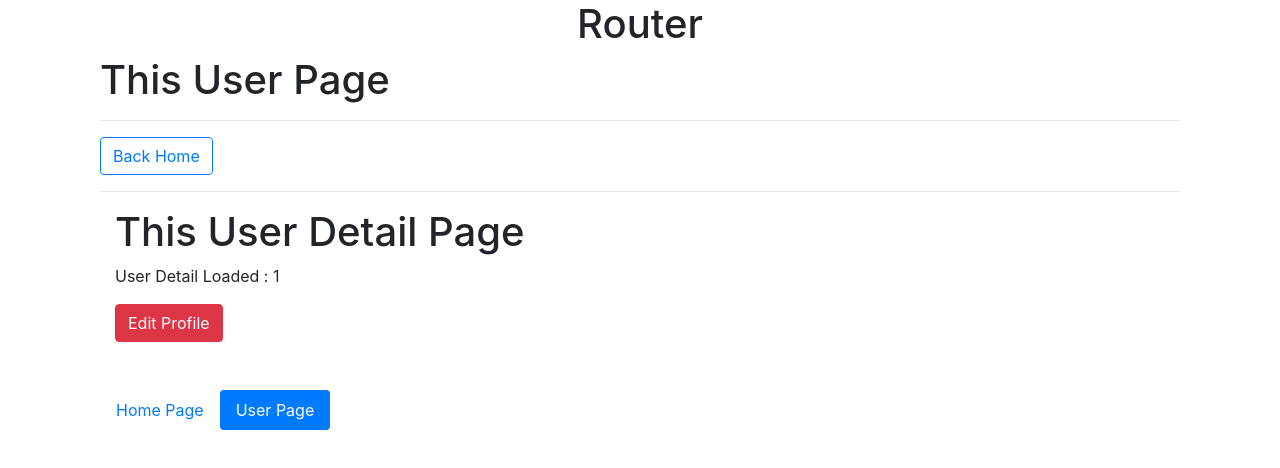
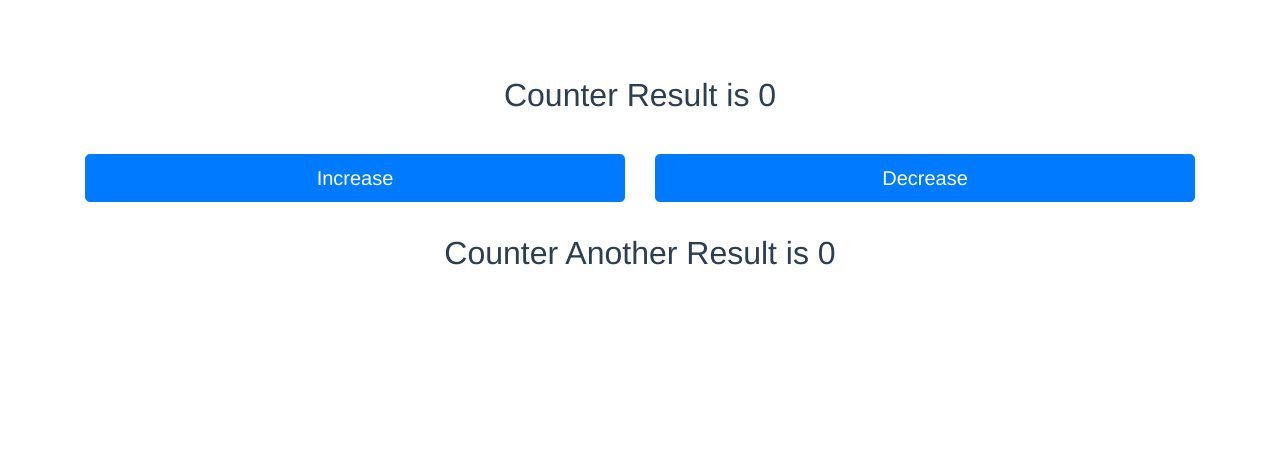
Before and after one commit to prapat-psm/vue-learning, a Vue app: page /user/1 in a window 1280 px wide. Shown: the top 468 px of the page. Built offline with nearby package versions, Linux system fonts and the light colour scheme.

Commit message:
[add] vuex

```diff
--- a/package.json
+++ b/package.json
@@ -12,7 +12,9 @@
     "sass-loader": "^8.0.0",
     "vue": "^2.6.10",
     "vue-resource": "^1.5.1",
-    "vue-router": "^3.1.3"
+    "vue-route": "^1.5.1",
+    "vue-router": "^3.1.3",
+    "vuex": "^3.1.1"
   },
   "devDependencies": {
     "@vue/cli-plugin-babel": "^3.11.0",
--- a/src/App.vue
+++ b/src/App.vue
@@ -1,5 +1,10 @@
 <template>
-  <div class="container">
+  <div id="app">
+    <app-vuex></app-vuex>
+  </div>
+
+  <!-- Router Tutorial -->
+  <!-- <div class="container">
     <div class="row">
       <div class="col-sm-12">
         <h1 class="text-center">Router</h1>
@@ -8,7 +13,7 @@
         <router-view name="header-bottom"></router-view>
       </div>
     </div>
-  </div>
+  </div> -->
 </template>
 
 <script>
@@ -17,9 +22,12 @@
 // import HelloWorld from './components/HelloWorld.vue'
 // import vueResource from "./components/app-resource-db/appResource";
 
+import appVuex from './components/app-vuex/AppVuex'
+
 export default {
   name: 'app',
   components: {
+    'app-vuex' : appVuex
     // HelloWorld,
     // 'appResource': vueResource
   },
--- a/src/components/app-route/UserDetail.vue
+++ b/src/components/app-route/UserDetail.vue
@@ -9,27 +9,38 @@
         <router-link
           tag="button"
           class="btn btn-danger"
-          :to="{
-            name: 'userEdit',
-            params: {
-              id: $route.params.id
-            },
-            query: {
-              locale: 'en',
-              q: 100 ,
-              id: $route.params.id
-            }
-          }"
+          :to="linkTo"
         >Edit Profile</router-link>
       </div>
     </div>
   </div>
 </template>
 <script>
+/* eslint-disable */
 export default {
   data() {
     return {
-      userId: this.$route.params.id
+      userId: this.$route.params.id,
+      linkTo: {
+        name: 'userEdit',
+        params: {
+          id: this.$route.params.id
+        },
+        query: {
+          locale: 'en',
+          q: 100 ,
+          id: this.$route.params.id,
+        },
+        hash: '#data'
+      }
+    }
+  },
+  beforeRouteEnter (to, from, next) {
+    // ไม่สามารถใช้ this ได้ เพราะอยู่ในรูปแบบ before enter คือยังไม่สามารถ get this ได้ แต่ใช้เป็น vue instance ได้
+    if (true) {
+      next();
+    } else {
+      next(false);
     }
   },
 }
--- a/src/components/app-route/UserEdit.vue
+++ b/src/components/app-route/UserEdit.vue
@@ -7,16 +7,35 @@
         <p>User locale : {{ $route.query.locale }}</p>
         <p>User query Analytics : {{ $route.query.q }}</p>
         <p>User query ID : {{ $route.query.id }}</p>
+        <div style="height: 900px">
+        </div>
+        <p id="data">Some Data to Scroll</p>
+        <button type="button" name="" id="" class="btn btn-primary btn-lg" @click="confirmCheck = true">Confirm</button>
       </div>
     </div>
   </div>
 </template>
 <script>
+/* eslint-disable */
 export default {
   data() {
     return {
-      userId: this.$route.params.id
+      userId: this.$route.params.id,
+      confirmCheck: false,
     }
   },
+  // ใช้ในการเช็คการทำงานก่อนจะออกจากหน้านั้นๆ
+  beforeRouteLeave (to, from, next) {
+    // ใช้ this ได้
+    if (this.confirmCheck) {
+      next();
+    } else {
+      if (confirm('Please click confirm')) {
+        next()
+      } else {
+        next(false);
+      }
+    }
+  }
 }
 </script>
--- a/src/components/app-route/UserStart.vue
+++ b/src/components/app-route/UserStart.vue
@@ -7,7 +7,7 @@
         <ul class="list-group">
           <router-link
             class="list-group-item"
-            to=""
+            to="/user/1"
             tag="li"
             style="cursor: pointer"
           >
@@ -15,7 +15,7 @@
           </router-link>
           <router-link
             class="list-group-item"
-            to=""
+            to="/user/2"
             tag="li"
             style="cursor: pointer"
           >
@@ -23,7 +23,7 @@
           </router-link>
           <router-link
             class="list-group-item"
-            to=""
+            to="/user/3"
             tag="li"
             style="cursor: pointer"
           >
--- /dev/null
+++ b/src/components/app-vuex/AnotherResult.vue
@@ -0,0 +1,15 @@
+<template>
+  <div class="col-sm-12 my-3">
+    <h2>Counter Another Result is {{ counter }}</h2>
+  </div>
+</template>
+
+<script>
+export default {
+  computed: {
+    counter() {
+      return this.$store.getters.doubleCounter;
+    }
+  }
+}
+</script>
--- /dev/null
+++ b/src/components/app-vuex/AppVuex.vue
@@ -0,0 +1,21 @@
+<template>
+  <div class="container">
+    <div class="row">
+      <app-counter-result></app-counter-result>
+      <app-counter-button></app-counter-button>
+      <app-anoter-result></app-anoter-result>
+    </div>
+  </div>
+</template>
+<script>
+import resultCounter from './Result'
+import anotherResult from './AnotherResult'
+import buttonCounter from './Counter'
+export default {
+  components: {
+    'app-counter-result' : resultCounter,
+    'app-counter-button' : buttonCounter,
+    'app-anoter-result' : anotherResult,
+  }
+}
+</script>
--- /dev/null
+++ b/src/components/app-vuex/Counter.vue
@@ -0,0 +1,25 @@
+<template>
+  <div class="col-sm-12 my-3">
+    <div class="row">
+      <div class="col-sm-6">
+        <button type="button" class="btn btn-primary btn-lg btn-block" @click="increment">Increase</button>
+      </div>
+      <div class="col-sm-6">
+        <button type="button" class="btn btn-primary btn-lg btn-block" @click="decrement">Decrease</button>
+      </div>
+    </div>
+  </div>
+</template>
+
+<script>
+export default {
+  methods: {
+    increment() {
+      this.$store.state.counter += 5;
+    },
+    decrement() {
+      this.$store.state.counter -= 5;
+    }
+  }
+}
+</script>
--- /dev/null
+++ b/src/components/app-vuex/Result.vue
@@ -0,0 +1,17 @@
+<template>
+  <div class="col-sm-12 my-3">
+    <h2>Counter Result is {{ counter }}</h2>
+  </div>
+</template>
+
+<script>
+export default {
+  // props: ['counter'], // ใช้ props ในการส่งค่าแบบเก่า
+  computed: {
+    counter() {
+      // return this.$store.state.counter;
+      return this.$store.getters.doubleCounter;
+    }
+  }
+}
+</script>
--- a/src/main.js
+++ b/src/main.js
@@ -3,6 +3,8 @@ import App from './App.vue';
 // import VueResource from 'vue-resource';
 import VueRouter  from 'vue-router';
 import { routes } from './routes';
+
+import { store } from "./store/store";
 
 /* eslint-disable */
 
@@ -20,8 +22,24 @@ export const eventBus = new Vue({
 
 const router = new VueRouter({
   routes: routes,
-  mode: 'history' // default is hash นั่นจึงเป็นเหตุผลว่าทำไมถึงมี # อยู่บน url ตอนแรก
+  mode: 'history', // default is hash นั่นจึงเป็นเหตุผลว่าทำไมถึงมี # อยู่บน url ตอนแรก
+  scrollBehavior: function(to, from, savedPosition) {
+    if (to.hash) {
+      return {
+        // -- Manually scroll position
+        // x: 0,
+        // y: 900
+        // -- More dynamic
+        selector: to.hash
+      }
+    }
+  }
 });
+
+router.beforeEach((to, from, next) => {
+  console.log('This is global before each');
+  next();
+})
 
 // set default root for database.
 // Vue.http.options.root = 'https://vue-resume-db.firebaseio.com/';
@@ -40,5 +58,6 @@ const router = new VueRouter({
 
 new Vue({
   router: router,
+  store,
   render: h => h(App),
 }).$mount('#app');
--- a/src/routes.js
+++ b/src/routes.js
@@ -1,9 +1,35 @@
+/* eslint-disable */
+
 import Header from './components/app-route/HeaderRoute.vue';
 import HomePage from './components/app-route/HomeRoute.vue';
-import UserPage from './components/app-route/UserRoute.vue';
-import UserStart from './components/app-route/UserStart';
-import UserEdit from './components/app-route/UserEdit';
-import UserDetail from './components/app-route/UserDetail';
+// import UserPage from './components/app-route/UserRoute.vue';
+// import UserStart from './components/app-route/UserStart';
+// import UserEdit from './components/app-route/UserEdit';
+// import UserDetail from './components/app-route/UserDetail';
+
+const UserPage = resolve => {
+  require.ensure(['./components/app-route/UserRoute.vue'], () => {
+    resolve(require('./components/app-route/UserRoute.vue'))
+  }, 'user'); // " }, 'user' " คือการกำหนดชื่อกรุ๊ปรวม
+};
+
+const UserStart = resolve => {
+  require.ensure(['./components/app-route/UserStart.vue'], () => {
+    resolve(require('./components/app-route/UserStart.vue'))
+  }, 'user');
+};
+
+const UserEdit = resolve => {
+  require.ensure(['./components/app-route/UserEdit.vue'], () => {
+    resolve(require('./components/app-route/UserEdit.vue'))
+  }, 'user');
+};
+
+const UserDetail = resolve => {
+  require.ensure(['./components/app-route/UserDetail.vue'], () => {
+    resolve(require('./components/app-route/UserDetail.vue'))
+  }, 'user');
+};
 
 export const routes = [
   {
@@ -21,9 +47,22 @@ export const routes = [
       'header-bottom': Header
     },
     children: [
-      { path: '', component: UserStart }, // ถ้าไม่เซ็ตค่า path ตรงนี้ มันจะวิ่งไปหา default ตัวแม่ของมัน ในที่นี้ก็คือ /user
-      { path: ':id', component: UserDetail },
-      { path: ':id/edit', component: UserEdit , name: 'userEdit'},
+      {
+        path: '', // ถ้าไม่เซ็ตค่า path ตรงนี้ มันจะวิ่งไปหา default ตัวแม่ของมัน ในที่นี้ก็คือ /user
+        component: UserStart
+      },
+      {
+        path: ':id',
+        component: UserDetail,
+        beforeEnter: (to, from, next) => {
+          console.log('Inside route.js before enter');
+          next();
+        }
+      },
+      {
+        path: ':id/edit',
+        component: UserEdit , name: 'userEdit'
+      },
     ]
   },
   {
--- /dev/null
+++ b/src/store/store.js
@@ -0,0 +1,17 @@
+import Vue  from 'vue';
+import Vuex from 'vuex';
+
+Vue.use(Vuex);
+
+// don't forget to use 'export'
+
+export const store = new Vuex.Store({
+  state: {
+    counter: 0
+  },
+  getters: {
+    doubleCounter: state => {
+      return state.counter * 2
+    }
+  }
+})
```
Also changed, not shown: 1 other file (tests, documents, lock files or other folders).
